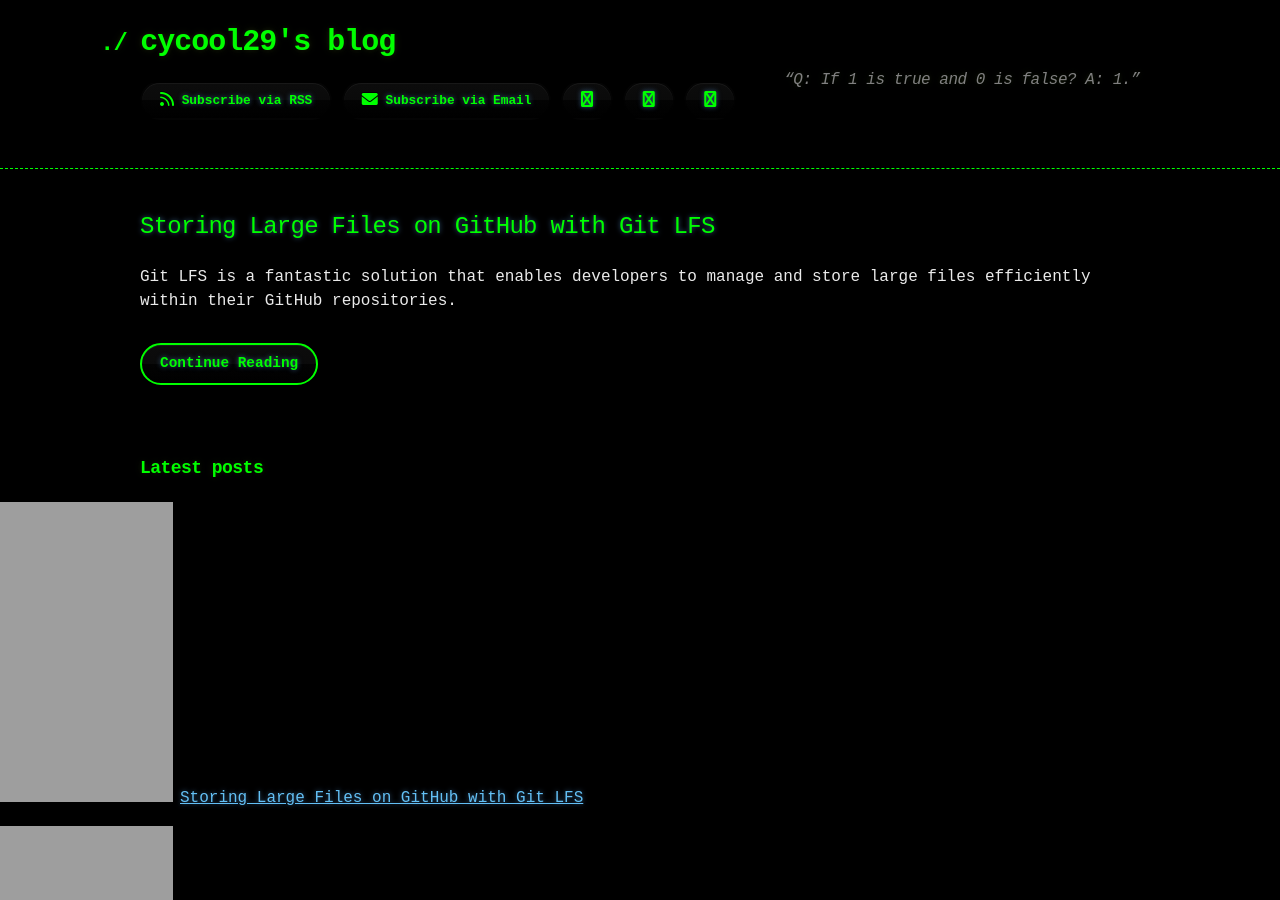
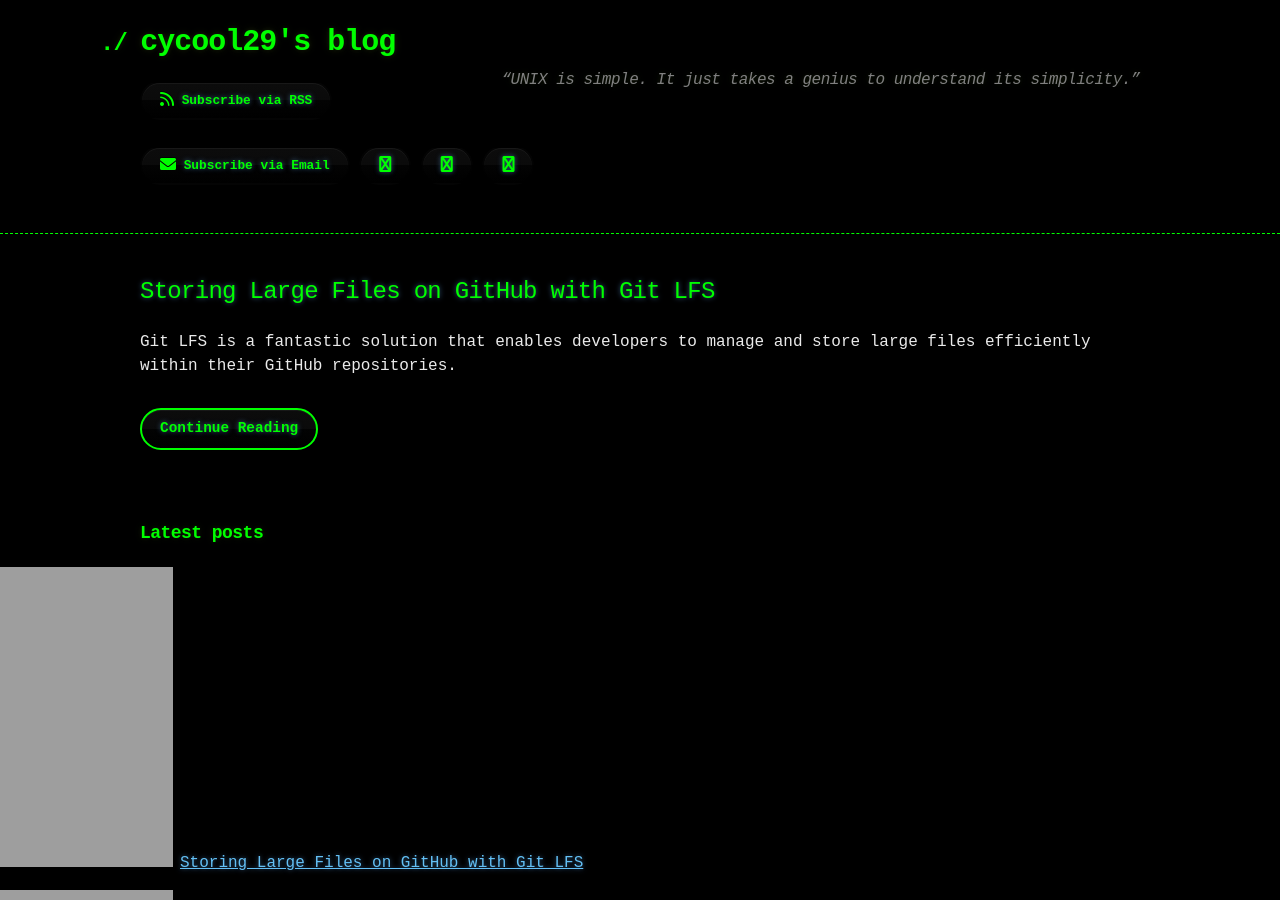
Before and after one commit to cycool29/cycool29.github.io, a Jekyll site: the page built from index.md, in a window 1280 px wide and 900 px high. Built offline with Jekyll 4.4.1, drawn with Linux system fonts in a browser that asks for light colours; a style sheet for code colours, icons or effects is not loaded.

Commit message:
Update quotes

```diff
--- a/_config.yml
+++ b/_config.yml
@@ -1,5 +1,5 @@
 title: cycool29's blog
-description: "“Q: If 1 is true and 0 is false? A: 1.” "
+description: "“UNIX is simple. It just takes a genius to understand its simplicity.” "
 bio: A high school student. Intermediate in Python, Git, Bash. Learning JavaScript. He/Him. "
 author: cycool29
 url: https://cycool29.github.io
```
